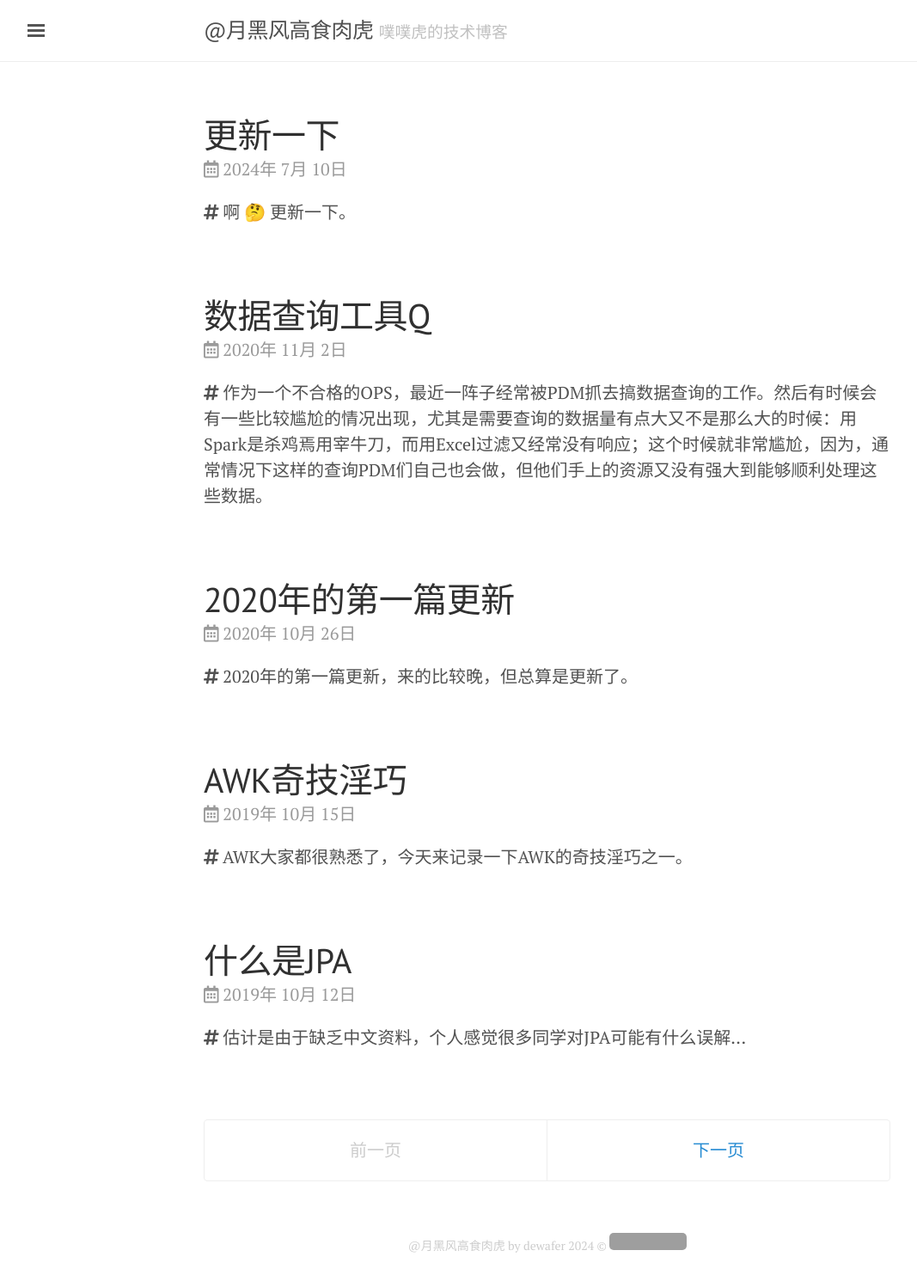
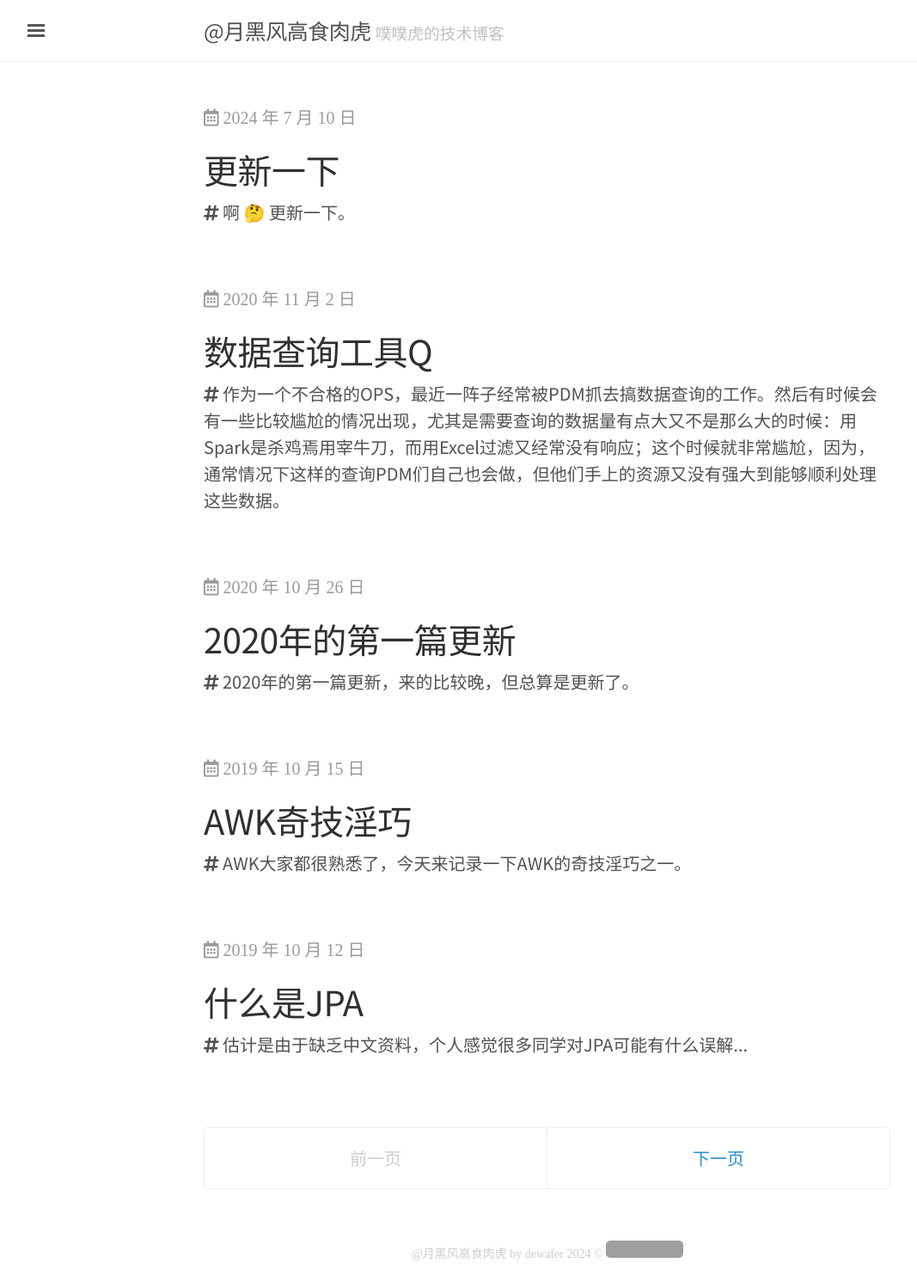
Before and after one commit to dewafer/dewafer.github.io, a Jekyll site: the page built from index.html, in a window 1280 px wide. Shown: the whole page at 86% size, without its empty margins (3-1070 px from the left). Built offline with Jekyll 4.4.1, drawn with Linux system fonts in a browser that asks for light colours; nearby versions of some CDN libraries; the list of posts is cut into pages by our own code; grey boxes are pictures that could not be loaded.

Commit message:
update layout

```diff
--- a/_includes/head.html
+++ b/_includes/head.html
@@ -19,7 +19,11 @@
   <link rel="stylesheet" href="{{ site.baseurl }}/public/css/syntax.css">
   <link rel="stylesheet" href="{{ site.baseurl }}/public/css/lanyon.css">
   <link rel="stylesheet" href="{{ site.baseurl }}/public/css/customized.css">
-  <link rel="stylesheet" href="https://fonts.googleapis.com/css?family=PT+Serif:400,400italic,700%7CPT+Sans:400">
+  <link rel="preconnect" href="https://fonts.googleapis.com">
+  <link rel="preconnect" href="https://fonts.gstatic.com" crossorigin>
+  <link rel="preconnect" href="https://fonts.googleapis.com">
+  <link rel="preconnect" href="https://fonts.gstatic.com" crossorigin>
+  <link href="https://fonts.googleapis.com/css2?family=Noto+Sans+SC&family=Noto+Serif+SC&display=swap" rel="stylesheet">
   <link rel="stylesheet" href="https://use.fontawesome.com/releases/v5.0.10/css/all.css"
     integrity="sha384-+d0P83n9kaQMCwj8F4RJB66tzIwOKmrdb46+porD/OvrJ+37WqIM7UoBtwHO6Nlg"
     crossorigin="anonymous">
--- a/_layouts/post.html
+++ b/_layouts/post.html
@@ -3,8 +3,9 @@ layout: default
 ---
 
 <div class="post">
+  <span class="post-date"><i class="far fa-calendar-alt"></i> {{ page.date | date: "%Y年 %-m月 %-d日" }}</span>
   <h1 class="post-title">{{ page.title }}</h1>
-  <span class="post-date"><i class="far fa-calendar-alt"></i> {{ page.date | date: "%Y年 %-m月 %-d日" }}</span>
+  <hr/>
   {{ content }}
 
   <div class="donate">
--- a/index.html
+++ b/index.html
@@ -6,14 +6,15 @@ title: Home
 <div class="posts">
   {% for post in paginator.posts %}
   <div class="post">
+    <span class="post-date"><i class="far fa-calendar-alt"></i> {{ post.date | date: "%Y 年 %-m 月 %-d 日" }}</span>
+
     <h1 class="post-title">
       <a href="{{ post.url | prepend: site.baseurl }}">
         {{ post.title }}
       </a>
     </h1>
 
-    <span class="post-date"><i class="far fa-calendar-alt"></i> {{ post.date | date: "%Y年 %-m月 %-d日" }}</span>
-
+    <span class="post-excerpt">
     {% if post.subtitle %}
       <i class="fa fa-hashtag"></i>
       {{ post.subtitle }}
@@ -21,6 +22,7 @@ title: Home
       <i class="fa fa-hashtag"></i>
       {{ post.excerpt | remove: '<p>' | remove: '</p>' }}
     {% endif %}
+    </span>
   </div>
   {% endfor %}
 </div>
--- a/public/css/customized.css
+++ b/public/css/customized.css
@@ -1,3 +1,11 @@
+html {
+  font-family: ui-serif, 'Noto Serif SC', serif;
+}
+
+h1, h2, h3, h4, h5, h6, .sidebar, .pagination, .post-excerpt {
+  font-family: ui-sans-serif, 'Noto Sans SC', sans-serif ;
+}
+
 .footer {
     text-align: center;
     font-size: 0.7em;
```
